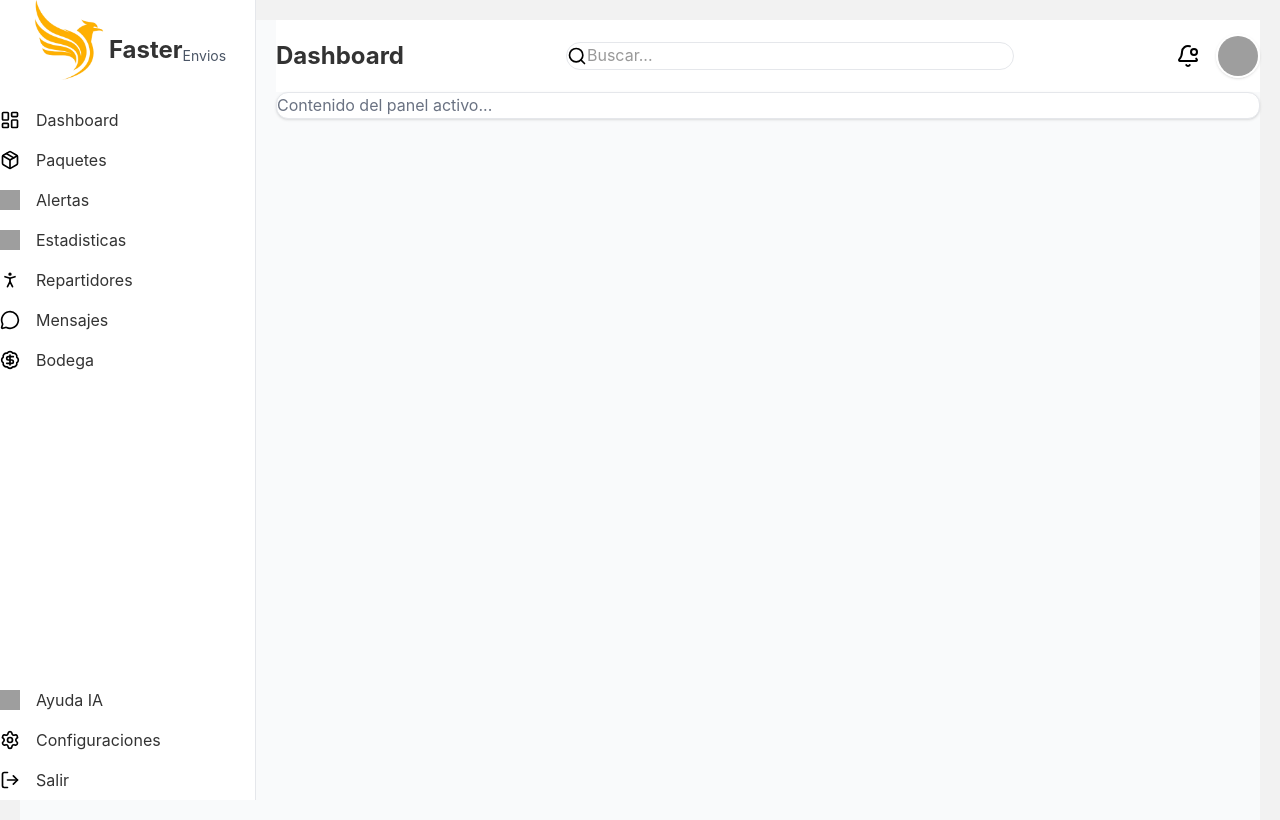
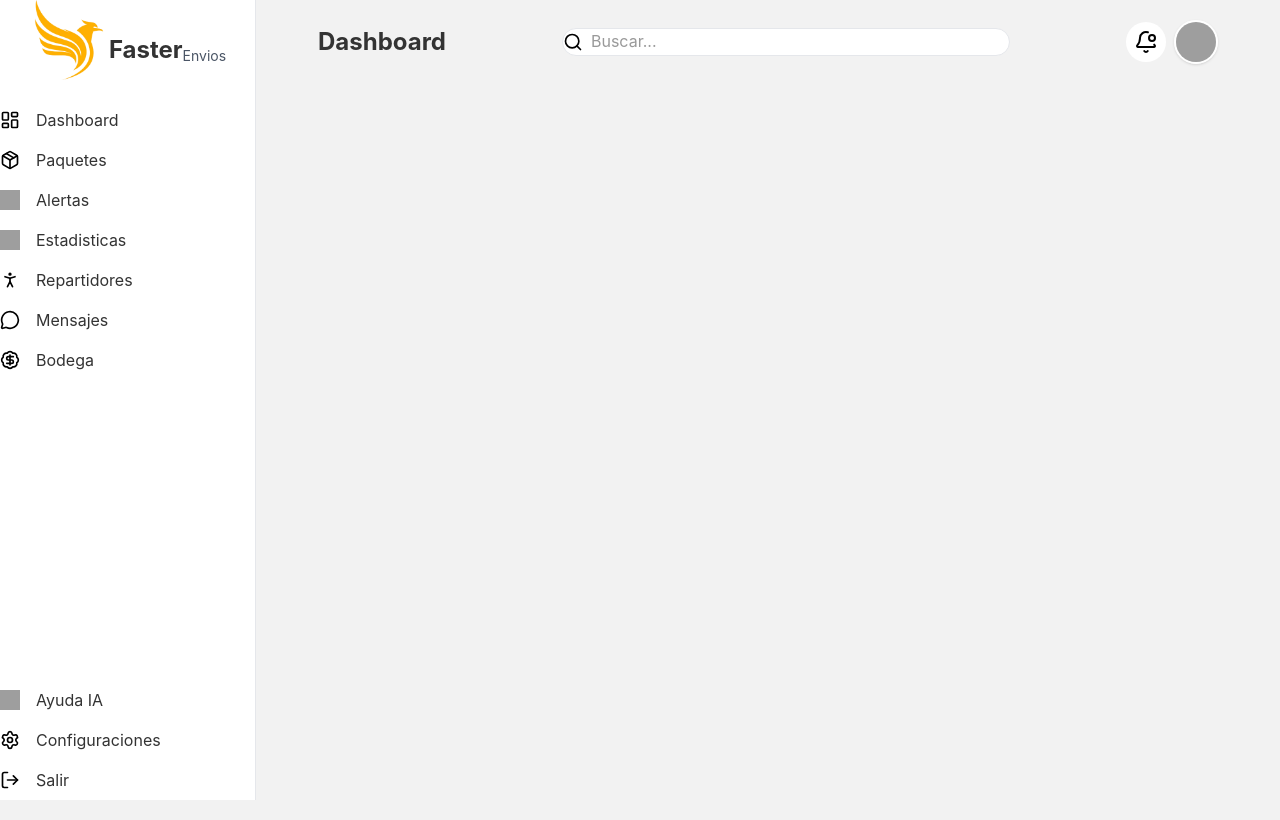
Before and after one commit to CamiloBermeo/fasterEnvios, a React (Vite) app in the folder frontEnd/: page /dashboard-aliado in a window 1280 px wide. Built offline with nearby package versions, Linux system fonts and the light colour scheme; grey boxes are pictures that could not be loaded.

Commit message:
fix(layout): design div for serch camp and header of the section

```diff
--- a/frontEnd/src/components/dashboard/DashboardAliado.jsx
+++ b/frontEnd/src/components/dashboard/DashboardAliado.jsx
@@ -4,16 +4,13 @@ import HederDashboardAliado from "../layout/HederDashboardAliado";
 
 const DashboardAliado = () => {
     return (
-        <div className="flex min-h-screen bg-gray-50 h-full w-full">
-
+        <div className="flex min-h-screen  h-full w-full">
             <Sidebar />
 
-            <main className="flex-1 flex flex-col min-w-0"style={{ marginLeft: '16rem' }}>
+            <main className="flex-1 flex  flex-col min-w-0"style={{ marginLeft: '16rem' }}>
                 <div className="p-8 ">
                     <HederDashboardAliado />
-                    <div className="mt-10 p-6 bg-white rounded-xl shadow-sm border border-gray-200">
-                        <p className="text-gray-500">Contenido del panel activo...</p>
-                    </div>
+
                 </div>
             </main>
         </div>
--- a/frontEnd/src/components/layout/HederDashboardAliado.jsx
+++ b/frontEnd/src/components/layout/HederDashboardAliado.jsx
@@ -14,16 +14,16 @@ const HederDashboardAliado = () => {
     };
 
     return (
-        <div className="flex justify-between items-center gap-8 bg-white h-full w-full px-6 ">
+        <div className="flex justify-around rounded-2xl items-center gap-8   px-6 ">
             <div className="flex ">
                 <h1 className="text-2xl font-bold">Dashboard</h1>
             </div>
 
 
-            <div className="flex flex-1 mx-10 max-w-md bg-white rounded-3xl px-4 py-1 border border-gray-200">
-                <button><img src={BuscarDashboard} alt="buscar" className="w-5 h-5" /></button>
+            <div className="flex flex-1 mx-10 gap-2 max-w-md bg-white rounded-3xl px-4 py-1 border border-gray-200">
+                <button className="cursor-pointer"><img src={BuscarDashboard} alt="buscar" className="w-5 h-5" /></button>
                 <input
-                    className="flex-1 outline-none px-2 bg-transparent"
+                    className="flex-1 w-3 outline-none px-2 bg-transparent"
                     type="text"
                     name="buscar"
                     value={buscar.buscar} // Corregido: .buscar
@@ -32,11 +32,12 @@ const HederDashboardAliado = () => {
                 />
             </div>
 
-            <div className="flex gap-4 items-center">
-                <button className="p-2 bg-white rounded-full hover:bg-gray-100 transition-colors">
+            <div className="flex gap-2 justify-content items-center">
+                <button className="flex justify-center items-center bg-white rounded-full cursor-pointer size-10
+                hover:bg-gray-100 transition-colors">
                     <img src={Campana} alt="campana" className="w-6 h-6" />
                 </button>
-                <button className="overflow-hidden rounded-full border-2 border-white shadow-sm">
+                <button className="overflow-hidden rounded-full border-2 cursor-pointer border-white shadow-sm">
                     <img className="w-10 h-10 object-cover" src={FotoPerfil} alt="perfil" />
                 </button>
             </div>
```
